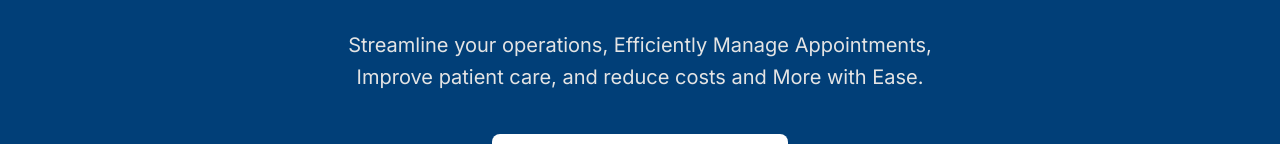
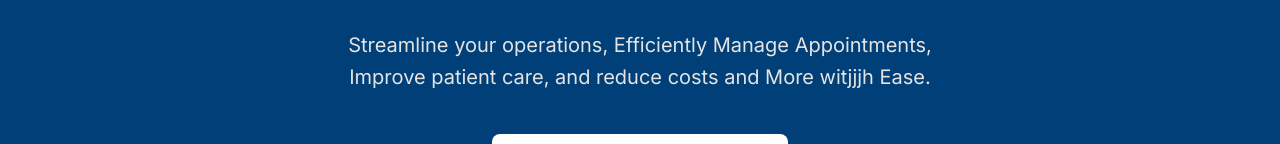
Before and after one commit to Rafi1115/hospital-management-software, a website: page index.html in a window 1280 px wide. Shown: the part 319-463 px from the top of the page. Drawn offline with Linux system fonts and the light colour scheme.

Commit message:
Update index.html

```diff
--- a/index.html
+++ b/index.html
@@ -121,7 +121,7 @@
             <p
               class="mx-auto mb-10 max-w-[600px] text-base text-[#e4e4e4] sm:text-lg sm:leading-relaxed md:text-xl md:leading-relaxed">
               Streamline your operations, Efficiently Manage Appointments, Improve patient care, and reduce costs and
-              More with Ease.
+              More witjjjh Ease.
 
             </p>
             <ul class="mb-10 flex flex-wrap items-center justify-center">
```
